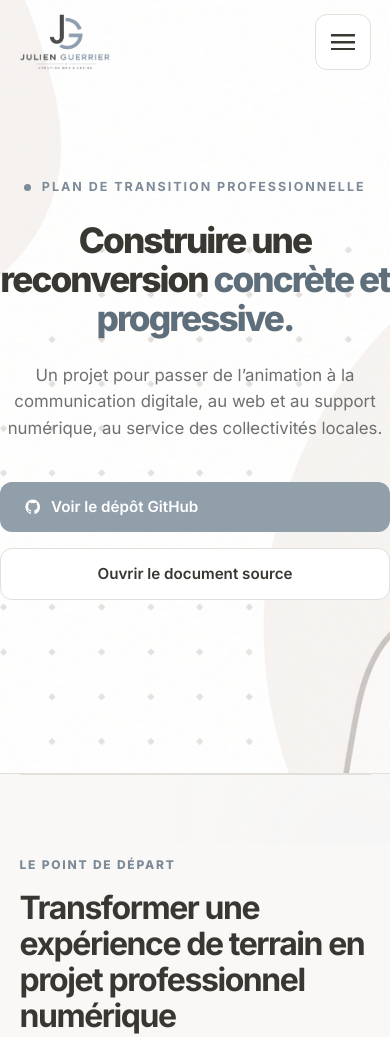
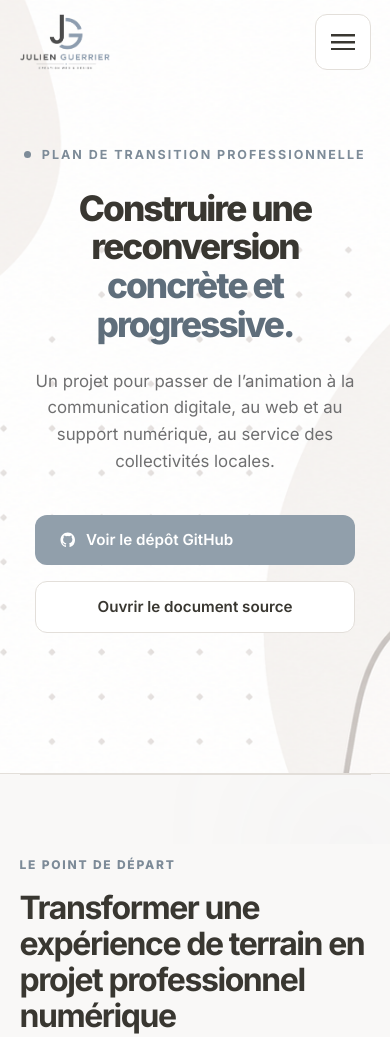
Before and after one commit to PRAFUL33290/reconversion, a plain HTML site: page index.html in a window 390 px wide. Shown: the top 1037 px of the page. Drawn offline with Linux system fonts and the light colour scheme.

Commit message:
Centre les CTA du hero sur mobile et ajoute de la marge latérale
Les boutons "Voir le dépôt GitHub" / "Ouvrir le document source"
étaient étirés en pleine largeur (align-items: stretch) ; ils sont
désormais centrés avec une largeur plafonnée à 320px. Marge latérale
du hero augmentée (1.5-1.75rem) pour que le texte ne colle plus aux
bords sur mobile.

Co-Authored-By: Claude Sonnet 5 <noreply@anthropic.com>

```diff
--- a/styles.css
+++ b/styles.css
@@ -1653,6 +1653,9 @@ h1 {
     .hero-lead {
         font-size: 1.05rem;
     }
+    .project-hero {
+        padding-inline: 1.75rem;
+    }
     .project-hero > .hero-content {
         text-align: center;
     }
@@ -1776,12 +1779,17 @@ h1 {
     .hero {
         padding: 3rem 0;
     }
+    .project-hero {
+        padding-inline: 1.5rem;
+    }
     .cta-group {
-        align-items: stretch;
+        align-items: center;
         flex-direction: column;
     }
     .btn-primary,
     .btn-secondary {
+        width: 100%;
+        max-width: 320px;
         text-align: center;
     }
     .large {
```
